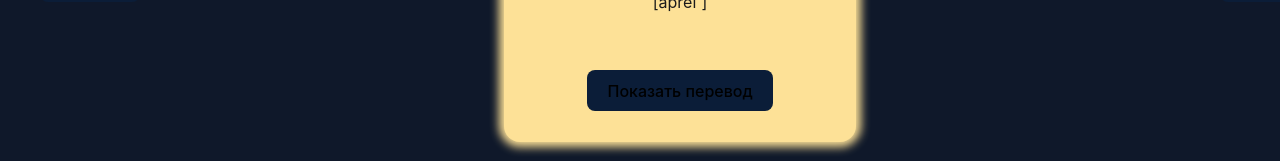
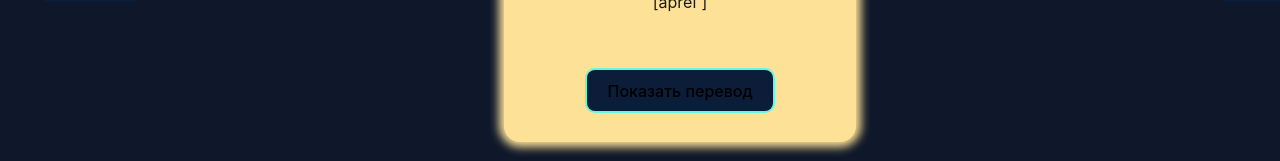
Before and after one commit to Alixess/Project-React, a React (Vite) app: page /game in a window 1280 px wide. Shown: the part 421-582 px from the top of the page. Built offline with nearby package versions, Linux system fonts and the light colour scheme.

Commit message:
add useRef

```diff
--- a/src/Components/WordCard/WordCard.jsx
+++ b/src/Components/WordCard/WordCard.jsx
@@ -1,4 +1,4 @@
-import React, { useState, useEffect } from "react";
+import React, { useState, useEffect, useRef } from "react";
 import style from "./wordcard.module.scss";
 
 export default function WordCard({
@@ -9,12 +9,17 @@ export default function WordCard({
   editCounter,
 }) {
   const [showTranslation, setShowTranslation] = useState(false);
+  const buttonRef = useRef(null);
 
   useEffect(() => {
     if (showTranslation) {
       setShowTranslation(false);
     }
   }, [id]);
+
+  useEffect(() => {
+    buttonRef.current.focus();
+  });
 
   function handleClick() {
     setShowTranslation(true);
@@ -29,7 +34,9 @@ export default function WordCard({
         {showTranslation ? (
           <p className={style.word}>{russian}</p>
         ) : (
-          <button onClick={handleClick}>Показать перевод</button>
+          <button onClick={handleClick} ref={buttonRef}>
+            Показать перевод
+          </button>
         )}
       </div>
     </div>
--- a/src/app/App.jsx
+++ b/src/app/App.jsx
@@ -8,6 +8,8 @@ import dataJSON from "../data/data.json";
 
 function App() {
   const [data, setData] = useState(dataJSON);
+
+  if (!data) return <h1>Loading...</h1>;
 
   return (
     <>
--- a/src/style/index.css
+++ b/src/style/index.css
@@ -48,5 +48,5 @@ button:hover {
 button:focus,
 button:focus-visible {
   outline: none;
-  box-shadow: 0 0 0 1px #cbd6ee;
+  box-shadow: 0 0 0 2px #64f8e1;
 }
```
